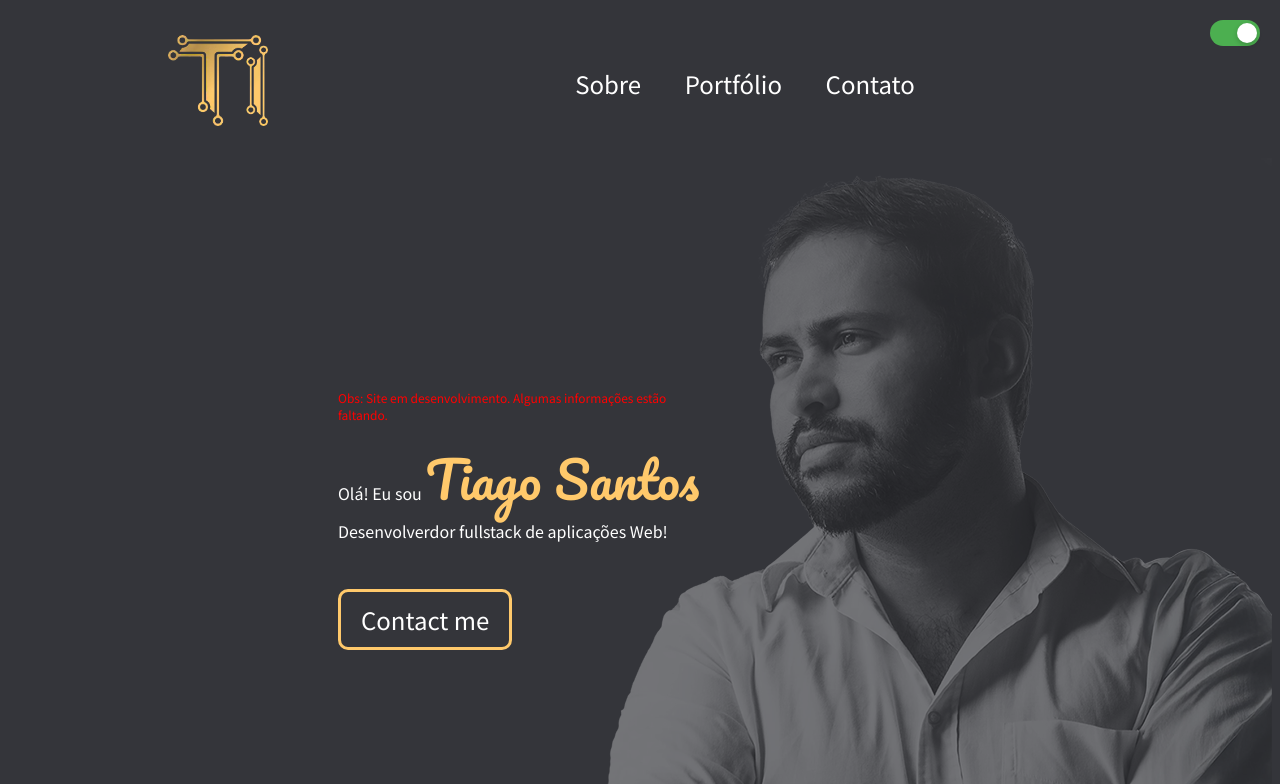
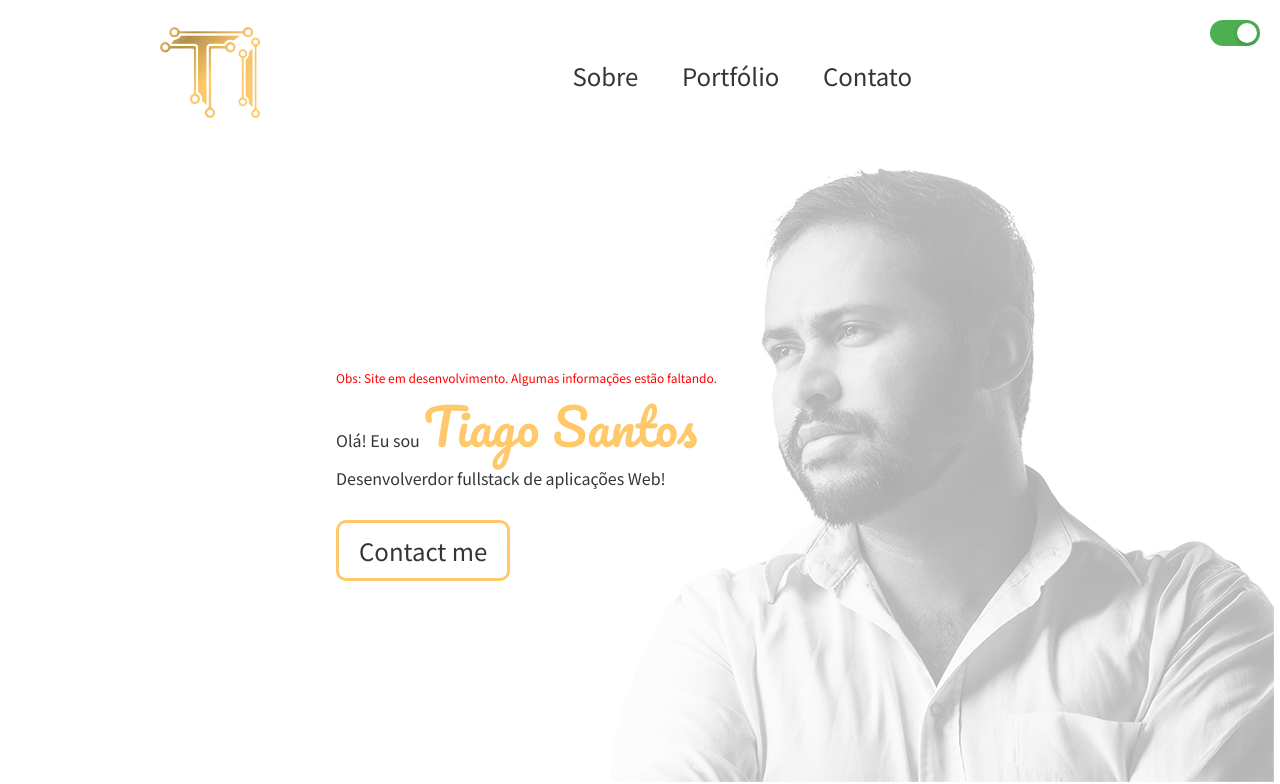
Before and after one commit to tiagocodehub/portfolio, a plain HTML site: page index.html in a window 1280 px wide. Both pictures are taken after a click on the label 1235 px from the left and 33 px from the top of the page. Shown: the top 784 px of the page. Drawn offline with nearby package versions, Linux system fonts and the light colour scheme; a web font is replaced by a local one.

Commit message:
correções

```diff
--- a/script.js
+++ b/script.js
@@ -1,6 +1,6 @@
 function toggleTheme() {
     // Alterna entre o modo escuro e claro
-    document.body.classList.toggle('white-mod');
+    document.body.classList.toggle('white-mode');
 }
 
 function changeLanguage(language) {
--- a/style.css
+++ b/style.css
@@ -3,7 +3,7 @@
 @import url('https://fonts.googleapis.com/css2?family=Doto:wght@100..900&family=Noto+Sans+JP:wght@100..900&family=Pacifico&family=Poppins:ital,wght@0,100;0,200;0,300;0,400;0,500;0,600;0,700;0,800;0,900;1,100;1,200;1,300;1,400;1,500;1,600;1,700;1,800;1,900&display=swap');
 
 * {
-    margin: 01;
+    margin: 0;
     padding: 0;
     box-sizing: border-box;
     font-family: "Noto Sans JP", sans-serif;
```
